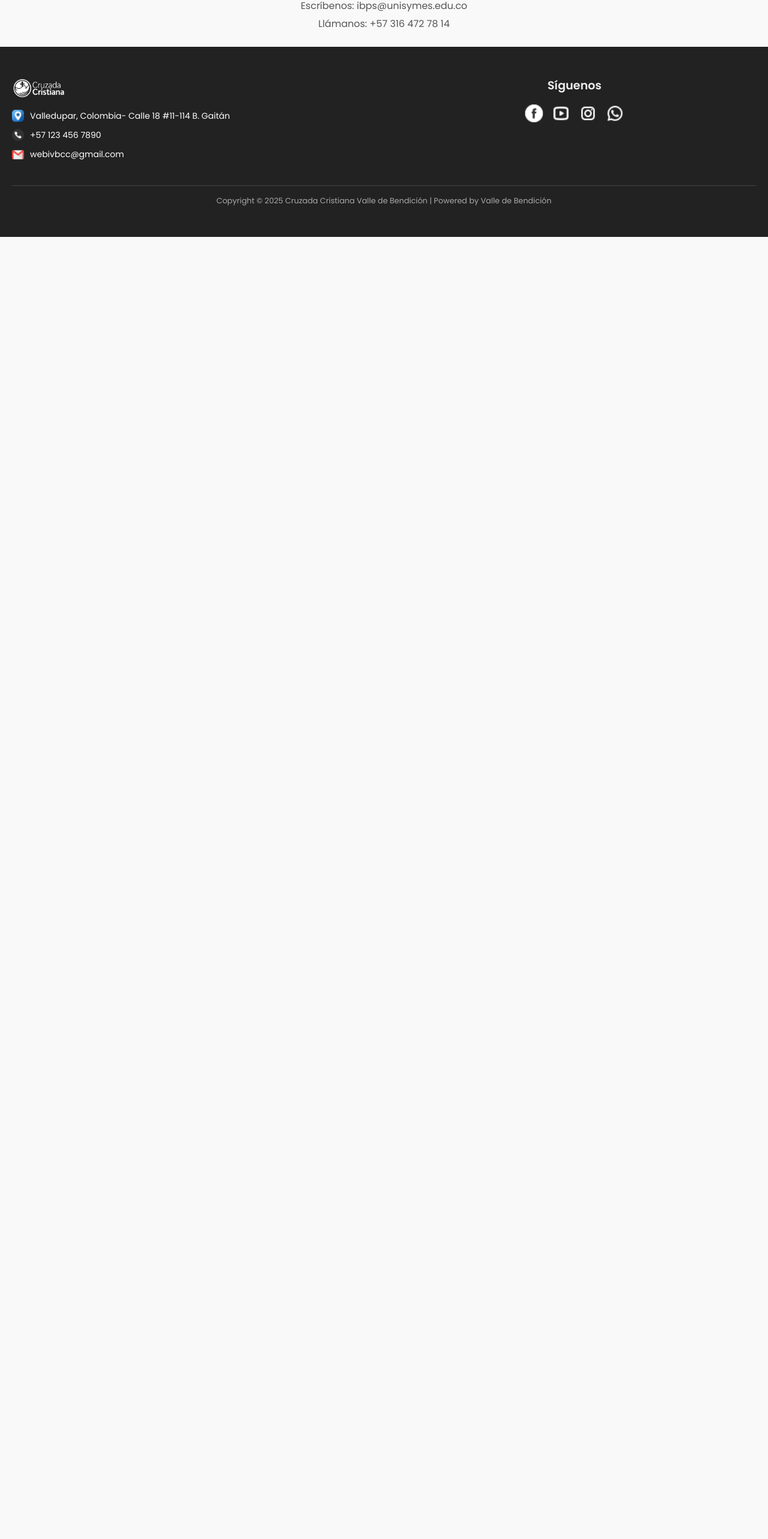
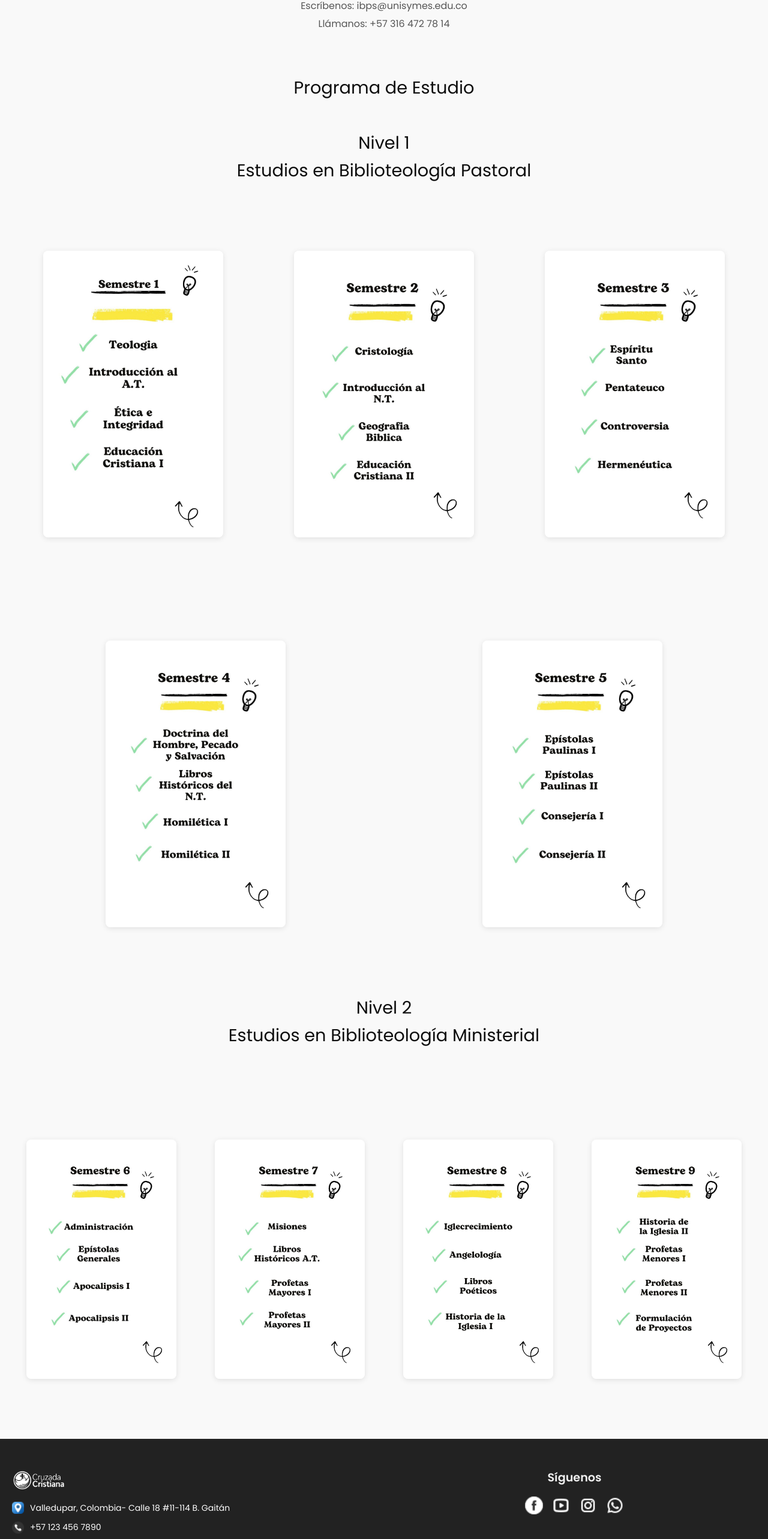
Before and after one commit to IVBCC/ivbccfront, a React (Create React App) app: page /formacion/ibps in a window 1280 px wide. Shown: the part 1418-3984 px from the top of the page at 60% size. Before the commit the page ends 1813 px from the top, so only its background shows below. Built offline with nearby package versions, Linux system fonts and the light colour scheme; the HTML template or start-up script is replaced by a standard one.

Commit message:
avance2 seccionIBPS

```diff
--- a/src/componentes/formacion/ibps.js
+++ b/src/componentes/formacion/ibps.js
@@ -2,6 +2,15 @@ import React from "react";
 import LogoUnisymes from '../../logo/logounisymes.png';
 import ImageRemotoIbps from '../../image/remotoibps.webp';
 import ImageVirtualIbps from '../../image/virtualibps.webp';
+import ImgSmestre1 from '../../image/semestre1ibps.jpg';
+import ImgSmestre2 from '../../image/semestre2ibps.jpg';
+import ImgSmestre3 from '../../image/semestre3ibps.jpg';
+import ImgSmestre4 from '../../image/semestre4ibps.jpg';
+import ImgSmestre5 from '../../image/semestre5ibps.jpg';
+import ImgSmestre6 from '../../image/semestre6ibps.jpg';
+import ImgSmestre7 from '../../image/semestre7ibps.jpg';
+import ImgSmestre8 from '../../image/semestre8ibps.jpg';
+import ImgSmestre9 from '../../image/semestre9ibps.jpg';
 import "../styles.css";
 
 const IBPS = () => {
@@ -64,7 +73,7 @@ const IBPS = () => {
       {/* Botón de contáctanos */}
       <section className="ibps-contact-button-section">
         <button className="ibps-contact-button">
-          <a href="https://wa.me/+573187166545" target="" rel="noopener noreferrer">Contáctanos</a>
+          <a href="https://wa.me/+573164727814" target="" rel="noopener noreferrer">Contáctanos</a>
         </button>
       </section>
 
@@ -75,6 +84,85 @@ const IBPS = () => {
         <p className="ibps-phone">Llámanos:
           +57 316 472 78 14</p>
       </section>
+
+      <section className="programa-estudio-text">
+        <p>
+        Programa de Estudio
+        </p>
+        <br></br>
+        <p>Nivel 1</p>
+        <p>Estudios en Biblioteología Pastoral</p>
+      </section>
+      {/* Sección de imágenes (3 imágenes en la primera fila y 2 en la segunda fila) */}
+      <section className="ibps-three-images-section">
+        <div className="ibps-images-container">
+          <img
+            src={ImgSmestre1}
+            alt="Estudiantes del IBPS"
+            className="ibps-image"
+          />
+          <img
+            src={ImgSmestre2}
+            alt="Clases del IBPS"
+            className="ibps-image"
+          />
+          <img
+            src={ImgSmestre3}
+            alt="Imagen 1"
+            className="ibps-image"
+          />
+        </div>
+      </section>
+
+      <section className="ibps-two-images-section">
+        <div className="ibps-images-container">
+          <img
+            src={ImgSmestre4}
+            alt="Imagen 2"
+            className="ibps-image"
+          />
+          <img
+            src={ImgSmestre5}
+            alt="Imagen 3"
+            className="ibps-image"
+          />
+        </div>
+      </section>
+
+      {/* Texto mediano */}
+      <section className="programa-estudio-text">
+        <p>
+          Nivel 2
+        </p>
+        <p>Estudios en Biblioteología Ministerial
+        </p>
+      </section>
+
+      {/* Sección de 4 imágenes */}
+      <section className="ibps-four-images-section">
+        <div className="ibps-images-container">
+          <img
+            src={ImgSmestre6}
+            alt="Imagen 4"
+            className="ibps-image"
+          />
+          <img
+            src={ImgSmestre7}
+            alt="Imagen 5"
+            className="ibps-image"
+          />
+          <img
+            src={ImgSmestre8}
+            alt="Imagen 6"
+            className="ibps-image"
+          />
+          <img
+            src={ImgSmestre9}
+            alt="Imagen 7"
+            className="ibps-image"
+          />
+        </div>
+      </section>
     </div>
   );
 };
--- a/src/componentes/styles.css
+++ b/src/componentes/styles.css
@@ -991,3 +991,84 @@ p {
     padding: 8px 16px;
   }
 }
+
+.programa-estudio-text {
+  text-align: center;
+  margin: 70px auto;
+  max-width: 700px;
+  font-size: 1.8rem;
+  color: #0d0d0d;
+}
+
+@media (max-width: 768px){
+  .programa-estudio-text {
+    font-size: 1rem;
+    padding: 0 10px;
+  }
+}
+
+/* Sección de 3 imágenes en fila (3 imágenes en la primera fila y 2 en la segunda fila) */
+.ibps-three-images-section .ibps-images-container {
+  display: grid;
+  grid-template-columns: repeat(3, 1fr);
+  gap: 15px;
+  margin-top: 30px;
+  justify-items: center;
+}
+
+.ibps-three-images-section .ibps-image {
+  width: 100%;
+  height: auto;
+  max-width: 300px; /* Ajusta el tamaño máximo de cada imagen */
+  border-radius: 8px;
+  box-shadow: 0 2px 10px rgba(0, 0, 0, 0.1);
+}
+
+/* Sección de 2 imágenes en fila */
+.ibps-two-images-section .ibps-images-container {
+  display: grid;
+  grid-template-columns: repeat(2, 1fr);
+  gap: 15px;
+  margin-top: 90px;
+  justify-items: center;
+}
+
+.ibps-two-images-section .ibps-image {
+  width: 100%;
+  height: auto;
+  max-width: 300px; /* Ajusta el tamaño máximo de cada imagen */
+  border-radius: 8px;
+  box-shadow: 0 2px 10px rgba(0, 0, 0, 0.1);
+}
+
+/* Sección de 4 imágenes en fila */
+.ibps-four-images-section .ibps-images-container {
+  display: grid;
+  grid-template-columns: repeat(4, 1fr);
+  gap: 15px;
+  margin-top: 30px;
+  justify-items: center;
+}
+
+.ibps-four-images-section .ibps-image {
+  width: 100%;
+  height: auto;
+  max-width: 250px; /* Ajusta el tamaño máximo de cada imagen */
+  border-radius: 8px;
+  box-shadow: 0 2px 10px rgba(0, 0, 0, 0.1);
+}
+
+/* Responsividad */
+@media (max-width: 768px) {
+  .ibps-three-images-section .ibps-images-container,
+  .ibps-two-images-section .ibps-images-container,
+  .ibps-four-images-section .ibps-images-container {
+    grid-template-columns: repeat(2, 1fr); /* Para pantallas pequeñas, las imágenes se organizan en 2 columnas */
+  }
+
+  .ibps-three-images-section .ibps-image,
+  .ibps-two-images-section .ibps-image,
+  .ibps-four-images-section .ibps-image {
+    max-width: 100%;
+  }
+}
```
